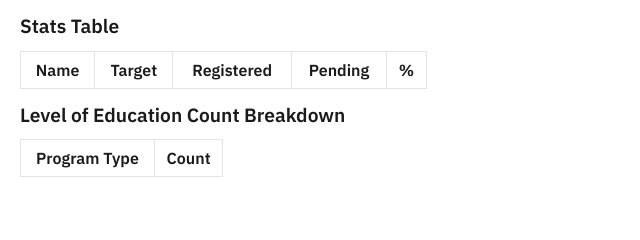
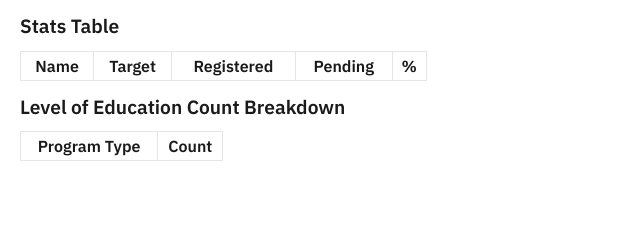
Before and after one commit to eamalindu/graduation, a PHP site: page /admin/charts.php in a window 1280 px wide. Shown: the part 414-654 px from the top of the page, without its empty margins (0-640 px from the left). Run offline with PHP 8.4, Linux system fonts and the light colour scheme; the visitor is signed in with stand-in values (Sample User, id 1); a stand-in replaces the project's code that opens the database connection; lists and menus that the app fills with data are empty.

Commit message:
Reduce padding in students table for improved layout

```diff
--- a/admin/assets/css/admin.css
+++ b/admin/assets/css/admin.css
@@ -392,7 +392,7 @@
 
 .students-table th,
 .students-table td {
-    padding: 8px;
+    padding: 4px;
     border: 1px solid var(--border);
     white-space: nowrap;
 }
```
